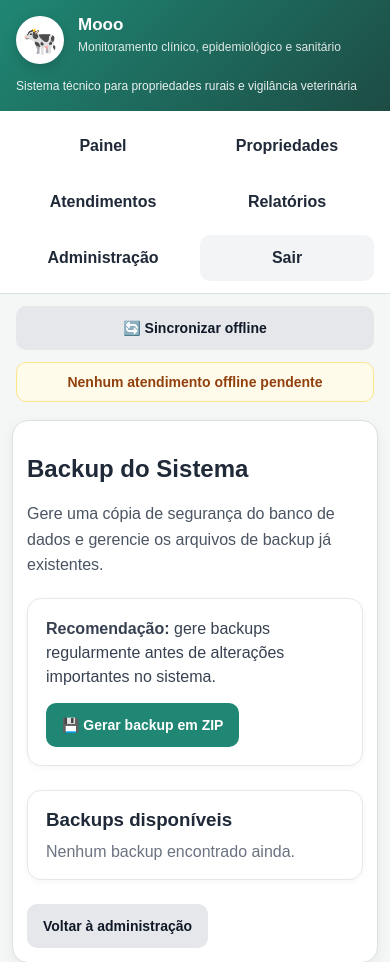
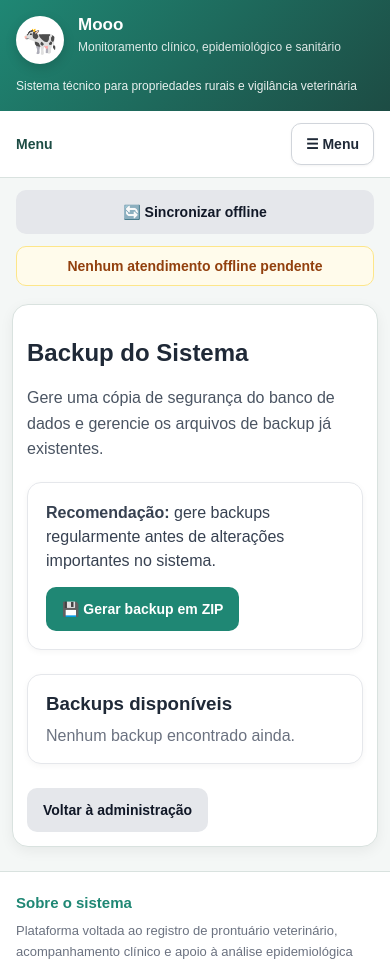
Before and after one commit to glauciocassiano-star/plataforma-relatorios, a Flask app: page /admin/backup in a window 390 px wide. Shown: the top 962 px of the page. Run offline with Flask 3, Linux system fonts and the light colour scheme; a user stored in the database is signed in.

Commit message:
menu mobile + layout

```diff
--- a/app/templates/base.html
+++ b/app/templates/base.html
@@ -127,13 +127,46 @@
       border-bottom: 1px solid var(--cor-borda);
       position: sticky;
       top: 0;
-      z-index: 20;
+      z-index: 30;
+    }
+
+    .navbar-shell {
+      max-width: var(--container);
+      margin: 0 auto;
+      padding: 12px 24px;
+    }
+
+    .navbar-top {
+      display: flex;
+      align-items: center;
+      justify-content: space-between;
+      gap: 12px;
+    }
+
+    .navbar-title-mobile {
+      display: none;
+      font-size: 14px;
+      font-weight: 700;
+      color: var(--cor-primaria-escura);
+    }
+
+    .menu-toggle {
+      display: none;
+      border: 1px solid #d1d5db;
+      background: #ffffff;
+      color: var(--cor-texto);
+      min-height: 42px;
+      padding: 10px 14px;
+      border-radius: 10px;
+      font-weight: 700;
+      box-shadow: 0 1px 3px rgba(0,0,0,0.05);
+    }
+
+    .menu-toggle:hover {
+      background: #f9fafb;
     }
 
     .navbar-inner {
-      max-width: var(--container);
-      margin: 0 auto;
-      padding: 12px 24px;
       display: flex;
       align-items: center;
       gap: 10px;
@@ -351,19 +384,6 @@
       line-height: 1.4;
     }
 
-    @media (max-width: 768px) {
-      .form-actions {
-        flex-direction: column;
-        align-items: stretch;
-      }
-
-      .form-actions .btn,
-      .form-actions button,
-      .form-actions input[type="submit"] {
-        width: 100%;
-      }
-    }
-
     .table-wrap {
       width: 100%;
       overflow-x: auto;
@@ -446,14 +466,6 @@
         text-align: left;
       }
 
-      .navbar-inner {
-        justify-content: flex-start;
-      }
-
-      .nav-link.secondary {
-        margin-left: 0;
-      }
-
       .footer-inner {
         grid-template-columns: 1fr;
       }
@@ -493,11 +505,30 @@
         line-height: 1.45;
       }
 
+      .navbar-shell {
+        padding: 12px 16px;
+      }
+
+      .navbar-title-mobile {
+        display: inline-block;
+      }
+
+      .menu-toggle {
+        display: inline-flex;
+      }
+
       .navbar-inner {
-        padding: 12px 16px;
-        display: grid;
-        grid-template-columns: repeat(2, minmax(0, 1fr));
-        gap: 10px;
+        display: none;
+        flex-direction: column;
+        align-items: stretch;
+        gap: 8px;
+        margin-top: 12px;
+        padding-top: 12px;
+        border-top: 1px solid #e5e7eb;
+      }
+
+      .navbar-inner.menu-open {
+        display: flex;
       }
 
       .nav-link,
@@ -505,7 +536,8 @@
         width: 100%;
         min-height: 46px;
         margin-left: 0;
-        text-align: center;
+        justify-content: flex-start;
+        text-align: left;
       }
 
       .offline-tools {
@@ -521,6 +553,7 @@
       .offline-status {
         width: 100%;
         justify-content: center;
+        text-align: center;
       }
 
       .page-shell {
@@ -544,6 +577,17 @@
         min-height: 44px;
       }
 
+      .form-actions {
+        flex-direction: column;
+        align-items: stretch;
+      }
+
+      .form-actions .btn,
+      .form-actions button,
+      .form-actions input[type="submit"] {
+        width: 100%;
+      }
+
       table {
         min-width: 560px;
       }
@@ -564,10 +608,6 @@
     }
 
     @media (max-width: 480px) {
-      .navbar-inner {
-        grid-template-columns: 1fr 1fr;
-      }
-
       .brand {
         align-items: flex-start;
       }
@@ -630,7 +670,22 @@
   </header>
 
   <nav class="navbar">
-    <div class="navbar-inner">
+    <div class="navbar-shell">
+      <div class="navbar-top">
+        <div class="navbar-title-mobile">Menu</div>
+
+        <button
+          type="button"
+          class="menu-toggle"
+          id="menu-toggle"
+          aria-expanded="false"
+          aria-controls="navbar-inner"
+        >
+          ☰ Menu
+        </button>
+      </div>
+
+      <div class="navbar-inner" id="navbar-inner">
         <a class="nav-link" href="{{ url_for('main.painel') }}">Painel</a>
         <a class="nav-link" href="{{ url_for('main.propriedades') }}">Propriedades</a>
         <a class="nav-link" href="{{ url_for('main.selecionar_atendimento') }}">Atendimentos</a>
@@ -645,6 +700,7 @@
         {% else %}
           <a class="nav-link secondary" href="{{ url_for('main.login') }}">Entrar</a>
         {% endif %}
+      </div>
     </div>
   </nav>
 
@@ -814,9 +870,10 @@
 
     document.addEventListener("DOMContentLoaded", () => {
       const botaoInstalar = document.getElementById("btn-instalar-app");
+      const botaoMenu = document.getElementById("menu-toggle");
+      const menu = document.getElementById("navbar-inner");
 
-      if (!botaoInstalar) return;
-
+      if (botaoInstalar) {
         botaoInstalar.addEventListener("click", async () => {
           if (!deferredInstallPrompt) {
             alert("A instalação do app não está disponível neste momento.");
@@ -836,6 +893,26 @@
           deferredInstallPrompt = null;
           botaoInstalar.style.display = "none";
         });
+      }
+
+      if (botaoMenu && menu) {
+        botaoMenu.addEventListener("click", () => {
+          const aberto = menu.classList.toggle("menu-open");
+          botaoMenu.setAttribute("aria-expanded", aberto ? "true" : "false");
+          botaoMenu.textContent = aberto ? "✕ Fechar" : "☰ Menu";
+        });
+
+        const linksMenu = menu.querySelectorAll("a");
+        linksMenu.forEach((link) => {
+          link.addEventListener("click", () => {
+            if (window.innerWidth <= 768) {
+              menu.classList.remove("menu-open");
+              botaoMenu.setAttribute("aria-expanded", "false");
+              botaoMenu.textContent = "☰ Menu";
+            }
+          });
+        });
+      }
     });
   </script>
 
```
Lines whose indentation alone changed are shown as unchanged.
